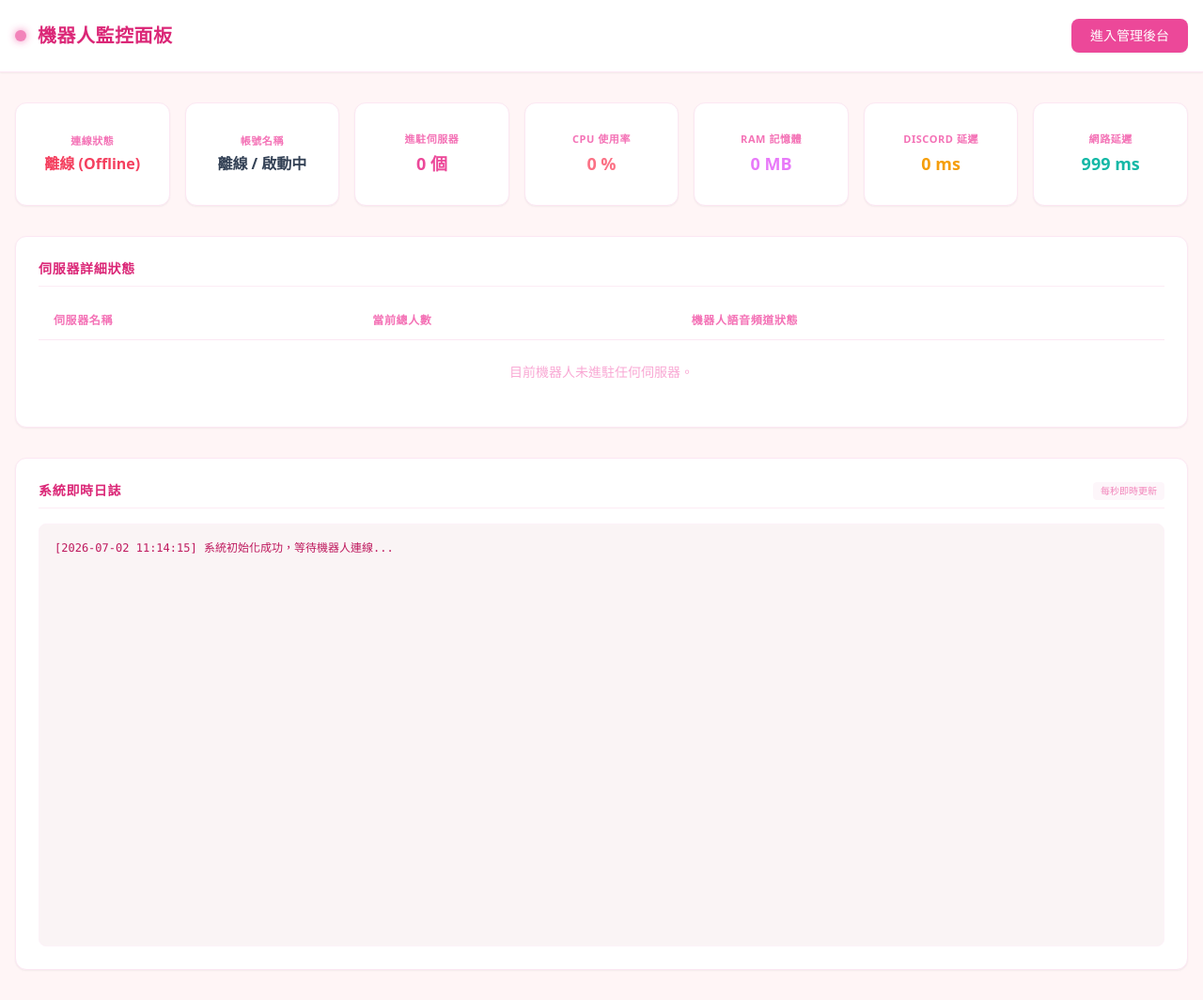
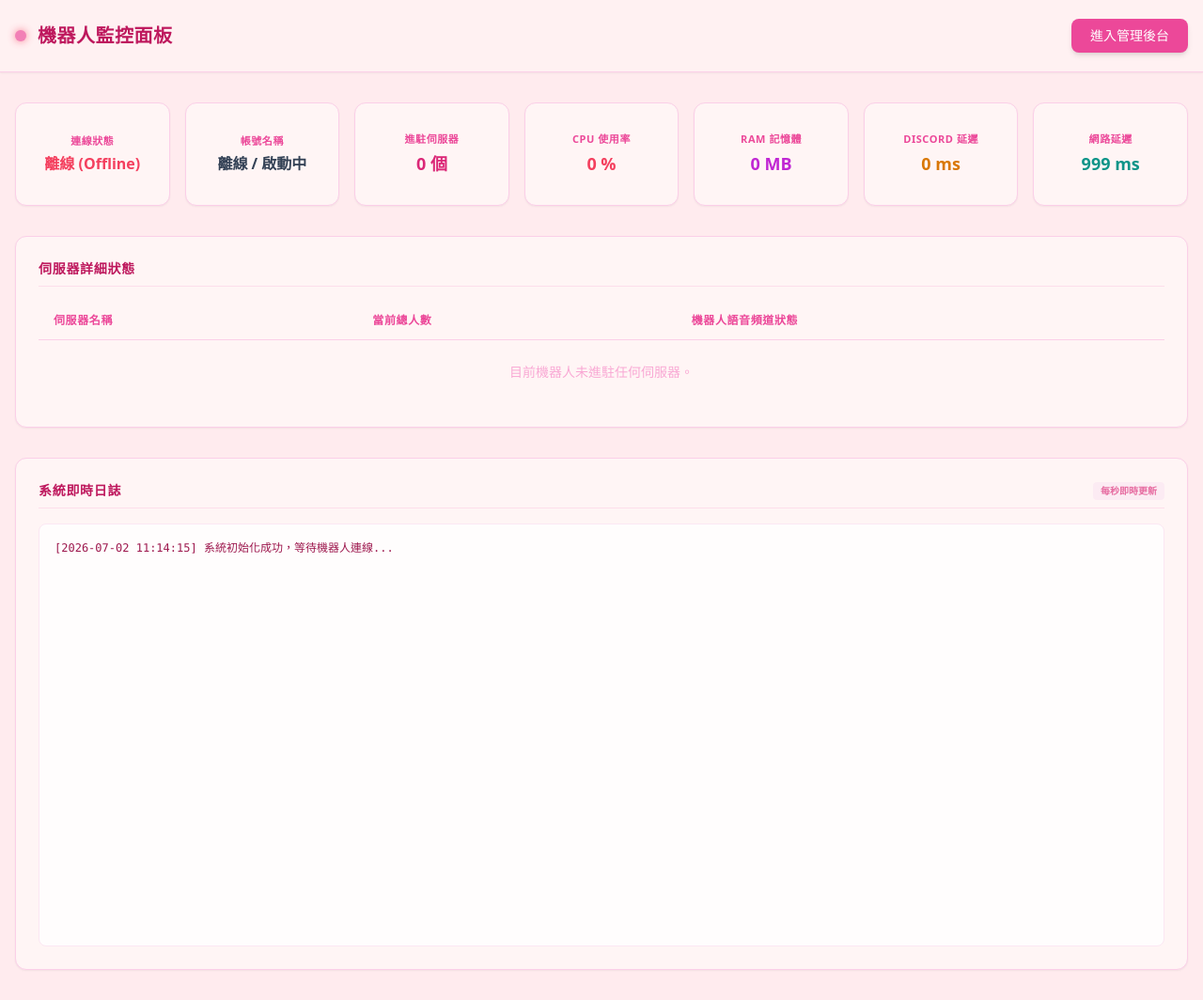
Before and after one commit to owinwu06150001/724, a Flask app: page /dashboard in a window 1280 px wide. Shown: the whole page at 94% size. Run offline with Flask 3, Linux system fonts and the light colour scheme; data that the repository does not hold is empty; some libraries are stand-ins or nearby versions.

Commit message:
Update index.html

```diff
--- a/templates/index.html
+++ b/templates/index.html
@@ -6,21 +6,21 @@
     <title>機器人監控面板</title>
     <script src="https://cdn.tailwindcss.com"></script>
     <style>
-        /* 淺粉色風格捲動軸 */
+        /* 自訂細緻粉色捲動軸 */
         ::-webkit-scrollbar { width: 6px; }
-        ::-webkit-scrollbar-track { background: #fff1f2; }
-        ::-webkit-scrollbar-thumb { background: #f43f5e; border-radius: 3px; }
+        ::-webkit-scrollbar-track { background: #ffebee; }
+        ::-webkit-scrollbar-thumb { background: #fda4af; border-radius: 3px; }
     </style>
 </head>
-<body class="bg-[#fff5f6] text-slate-700 min-h-screen font-sans">
+<body class="bg-[#ffebee] text-[#4a2831] min-h-screen font-sans transition-colors duration-300">
 
-    <header class="bg-white border-b border-pink-100 shadow-sm">
+    <header class="bg-[#fff1f2] border-b border-pink-200 shadow-sm">
         <div class="max-w-7xl mx-auto px-4 py-5 flex justify-between items-center">
             <div class="flex items-center gap-3">
-                <div class="h-3 w-3 rounded-full bg-pink-500 animate-pulse shadow-[0_0_8px_#ec4899]"></div>
-                <h1 class="text-xl font-bold text-pink-600 tracking-wide">機器人監控面板</h1>
+                <div class="h-3 w-3 rounded-full bg-pink-500 animate-pulse shadow-[0_0_8px_#f43f5e]"></div>
+                <h1 class="text-xl font-bold text-pink-700 tracking-wide">機器人監控面板</h1>
             </div>
-            <a href="/admin" class="bg-pink-500 hover:bg-pink-600 text-white text-sm font-medium px-5 py-2 rounded-lg transition shadow-sm focus:outline-none">
+            <a href="/admin" class="bg-pink-500 hover:bg-pink-600 text-white text-sm font-medium px-5 py-2 rounded-lg transition shadow-md focus:outline-none">
                 進入管理後台
             </a>
         </div>
@@ -29,108 +29,103 @@
     <main class="max-w-7xl mx-auto px-4 py-8 space-y-8">
 
         <div class="grid grid-cols-1 sm:grid-cols-2 lg:grid-cols-7 gap-4">
-            <div class="bg-white p-4 rounded-xl border border-pink-100 shadow-sm text-center flex flex-col justify-center min-h-[110px]">
-                <p class="text-[11px] font-bold text-pink-400 mb-1 uppercase tracking-wider">連線狀態</p>
+            <div class="bg-[#fff5f5] p-4 rounded-xl border border-pink-200 shadow-sm text-center flex flex-col justify-center min-h-[110px]">
+                <p class="text-[11px] font-bold text-pink-500 mb-1 uppercase tracking-wider">連線狀態</p>
                 <p id="bot-status-text" class="text-base font-bold text-slate-400">檢測中...</p>
             </div>
-            <div class="bg-white p-4 rounded-xl border border-pink-100 shadow-sm text-center flex flex-col justify-center min-h-[110px]">
-                <p class="text-[11px] font-bold text-pink-400 mb-1 uppercase tracking-wider">帳號名稱</p>
+            <div class="bg-[#fff5f5] p-4 rounded-xl border border-pink-200 shadow-sm text-center flex flex-col justify-center min-h-[110px]">
+                <p class="text-[11px] font-bold text-pink-500 mb-1 uppercase tracking-wider">帳號名稱</p>
                 <p id="bot-name-text" class="text-base font-bold text-slate-700 truncate">讀取中...</p>
             </div>
-            <div class="bg-white p-4 rounded-xl border border-pink-100 shadow-sm text-center flex flex-col justify-center min-h-[110px]">
-                <p class="text-[11px] font-bold text-pink-400 mb-1 uppercase tracking-wider">進駐伺服器</p>
-                <p id="bot-guilds-text" class="text-lg font-bold text-pink-500">0 個</p>
+            <div class="bg-[#fff5f5] p-4 rounded-xl border border-pink-200 shadow-sm text-center flex flex-col justify-center min-h-[110px]">
+                <p class="text-[11px] font-bold text-pink-500 mb-1 uppercase tracking-wider">進駐伺服器</p>
+                <p id="bot-guilds-text" class="text-lg font-bold text-pink-600">0 個</p>
             </div>
-            <div class="bg-white p-4 rounded-xl border border-pink-100 shadow-sm text-center flex flex-col justify-center min-h-[110px]">
-                <p class="text-[11px] font-bold text-pink-400 mb-1 uppercase tracking-wider">CPU 使用率</p>
-                <p id="bot-cpu-text" class="text-lg font-bold text-rose-400">0 %</p>
+            <div class="bg-[#fff5f5] p-4 rounded-xl border border-pink-200 shadow-sm text-center flex flex-col justify-center min-h-[110px]">
+                <p class="text-[11px] font-bold text-pink-500 mb-1 uppercase tracking-wider">CPU 使用率</p>
+                <p id="bot-cpu-text" class="text-lg font-bold text-rose-500">0 %</p>
             </div>
-            <div class="bg-white p-4 rounded-xl border border-pink-100 shadow-sm text-center flex flex-col justify-center min-h-[110px]">
-                <p class="text-[11px] font-bold text-pink-400 mb-1 uppercase tracking-wider">RAM 記憶體</p>
-                <p id="bot-ram-text" class="text-lg font-bold text-fuchsia-400">0 MB</p>
+            <div class="bg-[#fff5f5] p-4 rounded-xl border border-pink-200 shadow-sm text-center flex flex-col justify-center min-h-[110px]">
+                <p class="text-[11px] font-bold text-pink-500 mb-1 uppercase tracking-wider">RAM 記憶體</p>
+                <p id="bot-ram-text" class="text-lg font-bold text-fuchsia-600">0 MB</p>
             </div>
-            <div class="bg-white p-4 rounded-xl border border-pink-100 shadow-sm text-center flex flex-col justify-center min-h-[110px]">
-                <p class="text-[11px] font-bold text-pink-400 mb-1 uppercase tracking-wider">Discord 延遲</p>
-                <p id="bot-discord-ping-text" class="text-lg font-bold text-amber-500">0 ms</p>
+            <div class="bg-[#fff5f5] p-4 rounded-xl border border-pink-200 shadow-sm text-center flex flex-col justify-center min-h-[110px]">
+                <p class="text-[11px] font-bold text-pink-500 mb-1 uppercase tracking-wider">Discord 延遲</p>
+                <p id="bot-discord-ping-text" class="text-lg font-bold text-amber-600">0 ms</p>
             </div>
-            <div class="bg-white p-4 rounded-xl border border-pink-100 shadow-sm text-center flex flex-col justify-center min-h-[110px]">
-                <p class="text-[11px] font-bold text-pink-400 mb-1 uppercase tracking-wider">網路延遲</p>
-                <p id="bot-google-ping-text" class="text-lg font-bold text-teal-500">0 ms</p>
+            <div class="bg-[#fff5f5] p-4 rounded-xl border border-pink-200 shadow-sm text-center flex flex-col justify-center min-h-[110px]">
+                <p class="text-[11px] font-bold text-pink-500 mb-1 uppercase tracking-wider">網路延遲</p>
+                <p id="bot-google-ping-text" class="text-lg font-bold text-teal-600">0 ms</p>
             </div>
         </div>
 
-        <div class="bg-white p-6 rounded-xl border border-pink-100 shadow-sm">
-            <h3 class="text-sm font-bold text-pink-600 tracking-wider mb-4 border-b border-pink-500/10 pb-2">伺服器詳細狀態</h3>
+        <div class="bg-[#fff5f5] p-6 rounded-xl border border-pink-200 shadow-sm">
+            <h3 class="text-sm font-bold text-pink-700 tracking-wider mb-4 border-b border-pink-300/30 pb-2">伺服器詳細狀態</h3>
             <div class="overflow-x-auto">
                 <table class="w-full text-left border-collapse">
                     <thead>
-                        <tr class="border-b border-pink-100 text-pink-400 text-xs tracking-wider uppercase">
+                        <tr class="border-b border-pink-200 text-pink-500 text-xs tracking-wider uppercase">
                             <th class="px-4 py-3">伺服器名稱</th>
                             <th class="px-4 py-3">當前總人數</th>
                             <th class="px-4 py-3">機器人語音頻道狀態</th>
                         </tr>
                     </thead>
-                    <tbody id="guilds-list-container" class="divide-y divide-pink-50/50 text-sm">
+                    <tbody id="guilds-list-container" class="divide-y divide-pink-100/60 text-sm">
                         <tr>
-                            <td colspan="3" class="px-4 py-6 text-center text-pink-300">正在同步伺服器資料中...</td>
+                            <td colspan="3" class="px-4 py-6 text-center text-pink-400">正在同步伺服器資料中...</td>
                         </tr>
                     </tbody>
                 </table>
             </div>
         </div>
 
-        <div class="bg-white p-6 rounded-xl border border-pink-100 shadow-sm flex flex-col">
-            <div class="flex justify-between items-center mb-4 border-b border-pink-500/10 pb-2">
-                <h3 class="text-sm font-bold text-pink-600 tracking-wider">系統即時日誌</h3>
-                <span class="text-[10px] bg-pink-50 text-pink-500 font-medium px-2 py-0.5 rounded animate-pulse">每秒即時更新</span>
+        <div class="bg-[#fff5f5] p-6 rounded-xl border border-pink-200 shadow-sm flex flex-col">
+            <div class="flex justify-between items-center mb-4 border-b border-pink-300/30 pb-2">
+                <h3 class="text-sm font-bold text-pink-700 tracking-wider">系統即時日誌</h3>
+                <span class="text-[10px] bg-pink-100 text-pink-600 font-bold px-2 py-0.5 rounded animate-pulse">每秒即時更新</span>
             </div>
-            <div id="log-container" class="bg-[#faf4f5] p-4 rounded-lg font-mono text-xs text-pink-700 overflow-y-auto h-[450px] leading-relaxed whitespace-pre-wrap border border-pink-50">
+            <div id="log-container" class="bg-[#fffdfd] p-4 rounded-lg font-mono text-xs text-pink-800 overflow-y-auto h-[450px] leading-relaxed whitespace-pre-wrap border border-pink-100">
                 {{ log_content }}
             </div>
         </div>
     </main>
 
     <script>
-        // 即時同步機器人狀態與數據指標資料
         function updateSystemStatus() {
             fetch('/status')
                 .then(res => res.json())
                 .then(data => {
-                    // 1. 更新連線狀態卡片
                     const statusEl = document.getElementById('bot-status-text');
                     if (data.bot_online) {
                         statusEl.textContent = "在線 (Online)";
-                        statusEl.className = "text-base font-bold text-emerald-500";
+                        statusEl.className = "text-base font-bold text-emerald-600";
                     } else {
                         statusEl.textContent = "離線 (Offline)";
                         statusEl.className = "text-base font-bold text-rose-500";
                     }
 
-                    // 2. 更新基礎資訊
                     document.getElementById('bot-name-text').textContent = data.bot_name;
                     document.getElementById('bot-guilds-text').textContent = data.guilds_count + " 個";
                     document.getElementById('bot-cpu-text').textContent = data.cpu + " %";
                     document.getElementById('bot-ram-text').textContent = data.ram + " MB";
 
-                    // 3. 更新加回來的雙 PING 資料
+                    // 更新加回來的雙 PING 資訊
                     document.getElementById('bot-discord-ping-text').textContent = (data.discord_ping >= 0 ? data.discord_ping : 0) + " ms";
                     document.getElementById('bot-google-ping-text').textContent = (data.google_ping >= 0 ? data.google_ping : 0) + " ms";
 
-                    // 4. 動態渲染伺服器名單與語音計時器
                     const guildsContainer = document.getElementById('guilds-list-container');
                     if (data.guilds && data.guilds.length > 0) {
                         let html = '';
                         data.guilds.forEach(g => {
-                            // 當語音在線時，顯示每秒動態跳時的計時器
-                            const durationBadge = g.voice_duration ? `<span class="block text-xs text-pink-500/80 mt-1 font-mono">⏱️ 已連接：${g.voice_duration}</span>` : '';
+                            const durationBadge = g.voice_duration ? `<span class="block text-xs text-pink-600 mt-1 font-mono">⏱️ 已連接：${g.voice_duration}</span>` : '';
                             const voiceStatus = g.in_voice
-                                ? `<div class="py-1"><span class="text-pink-600 font-semibold">🟢 監聽中 (${g.voice_channel})</span>${durationBadge}</div>`
-                                : '<span class="text-slate-400">睡覺中</span>';
+                                ? `<div class="py-1"><span class="text-pink-600 font-bold">🟢 監聽中 (${g.voice_channel})</span>${durationBadge}</div>`
+                                : '<span class="text-slate-400">💤 睡覺中</span>';
 
                             html += `
-                                <tr class="hover:bg-pink-50/30 transition">
-                                    <td class="px-4 py-3.5 text-slate-700 font-medium">${g.name}</td>
-                                    <td class="px-4 py-3.5 text-pink-600 font-medium">${g.member_count} 人</td>
+                                <tr class="hover:bg-pink-100/40 transition">
+                                    <td class="px-4 py-3.5 text-slate-800 font-medium">${g.name}</td>
+                                    <td class="px-4 py-3.5 text-pink-600 font-bold">${g.member_count} 人</td>
                                     <td class="px-4 py-3.5">${voiceStatus}</td>
                                 </tr>
                             `;
@@ -147,7 +142,6 @@
                 .catch(() => console.log("連線監控狀態同步失敗"));
         }
 
-        // 定時同步台北時間日誌
         function updateLogs() {
             fetch('/api/logs')
                 .then(res => res.json())
@@ -162,7 +156,6 @@
                 .catch(() => console.log("日誌載入中斷"));
         }
 
-        // 頁面初始化與定時循環排程 (1秒動一次)
         document.addEventListener('DOMContentLoaded', () => {
             const container = document.getElementById('log-container');
             if (container) {
```
